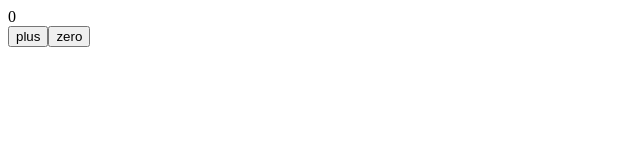
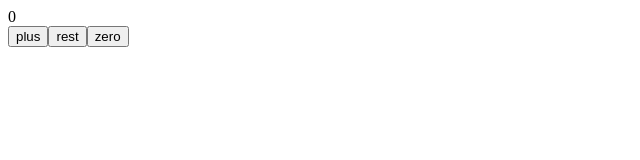
Before and after one commit to Brian-Almada/fullstackopen-react, a React (Vite) app: page / in a window 1280 px wide. Shown: the top 160 px of the page, without its empty margins (0-640 px from the left). Built offline with nearby package versions, Linux system fonts and the light colour scheme.

Commit message:
dividir en dos componentes el contador

```diff
--- a/src/contador.jsx
+++ b/src/contador.jsx
@@ -1,21 +1,42 @@
 import { useState } from 'react'
+
+const Display = (props) => {
+    return(
+        <div>{props.counter}</div>
+    )
+}
+
+const Button = (props) => {
+    return(
+        <button onClick={props.handleClick}>
+            {props.text}
+        </button>
+    )
+}
 
 const Contador = () => {
 
     const [counter, setCounter] = useState(0)
-    const counterPlus = () => {setCounter(counter + 1)}
-    const backToZero = () => {setCounter(0)}
+    const counterPlus = () => setCounter(counter + 1)
+    const counterDecreace = () => setCounter(counter - 1)
+
+    const backToZero = () => setCounter(0)
 
     return (
         <div>
-            <div>{counter}</div>
-            <button onClick={counterPlus}>
-                plus
-            </button>
-
-            <button onClick={backToZero}>
-                zero
-            </button>
+            <Display counter = {counter} />
+            <Button
+                handleClick={counterPlus}
+                text = 'plus'
+            />
+            <Button
+                handleClick={counterDecreace}
+                text = 'rest'
+            />
+            <Button
+                handleClick={backToZero}
+                text = 'zero'
+            />
         </div>
     )
 
```
